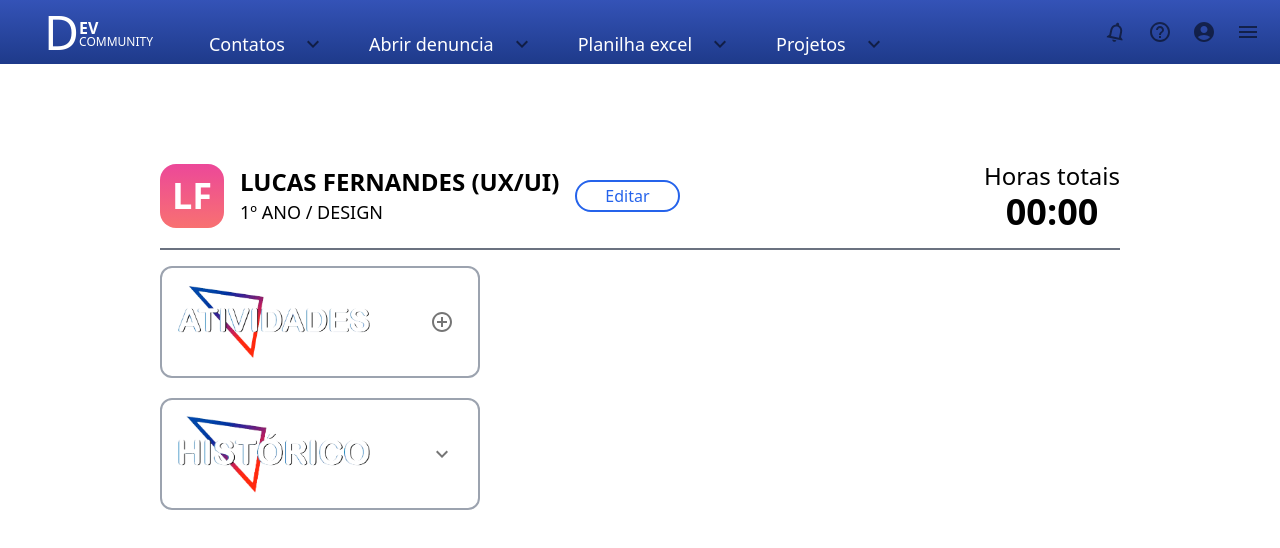
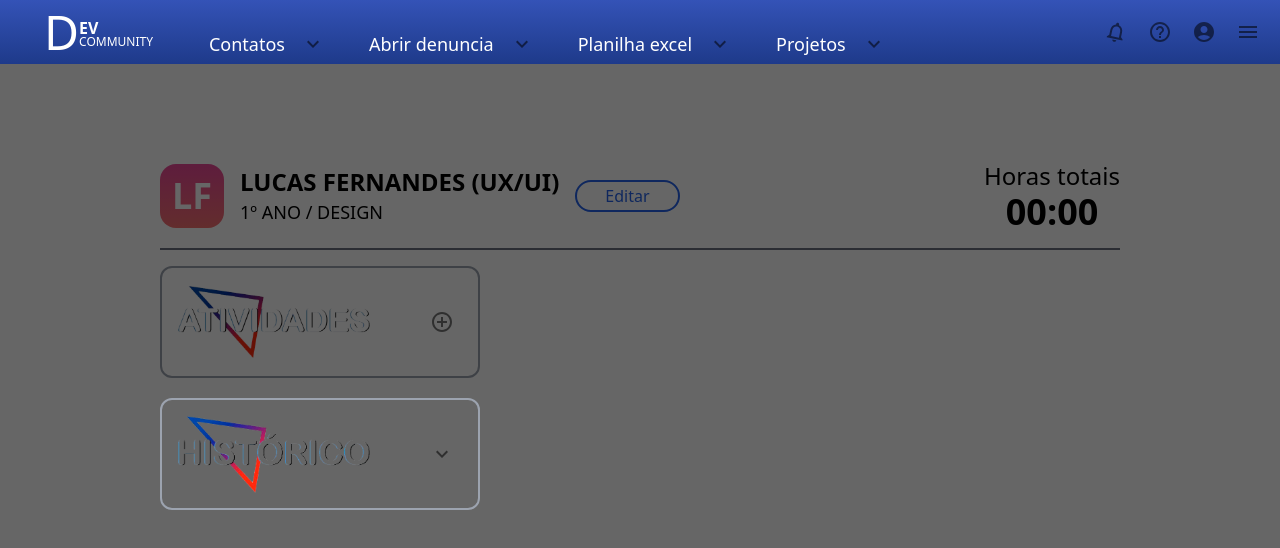
Before and after one commit to Maua-Dev/portal_interno_front, a Next.js app: page / in a window 1280 px wide. Both pictures are taken after a click on the button 1248 px from the left and 32 px from the top of the page. Shown: the top 548 px of the page. Built offline with nearby package versions, Linux system fonts and the light colour scheme.

Commit message:
added bg blur

```diff
--- a/src/app/components/Navbar.tsx
+++ b/src/app/components/Navbar.tsx
@@ -11,6 +11,7 @@ import TableChartIcon from '@mui/icons-material/TableChart'
 import PollIcon from '@mui/icons-material/Poll'
 import { DefaultIconButton, NavBarButton } from './little_components/Buttons'
 import { ReactNode, useState } from 'react'
+import { id } from 'inversify'
 
 const NavBarContainer = ({ children }: { children: ReactNode }) => {
   return (
@@ -152,14 +153,21 @@ const MobileNavbar = ({
   children: ReactNode
 }) => {
   return (
+    <div className=" absolute flex h-screen w-full">
       <div
         className={
           isOpen
-          ? 'absolute z-10 h-full w-96 justify-evenly bg-blue-100 pt-12 duration-500 min-[950px]:hidden'
-          : 'absolute h-full w-0 duration-700'
+            ? 'z-10  w-96 justify-evenly bg-blue-100 pt-12 duration-500 min-[950px]:hidden'
+            : 'w-0 duration-700'
         }
       >
         {children}
+      </div>
+      <div
+        className={
+          isOpen ? 'absolute h-full w-full bg-black opacity-60' : 'hidden'
+        }
+      />
     </div>
   )
 }
```
Lines whose indentation alone changed are shown as unchanged.
